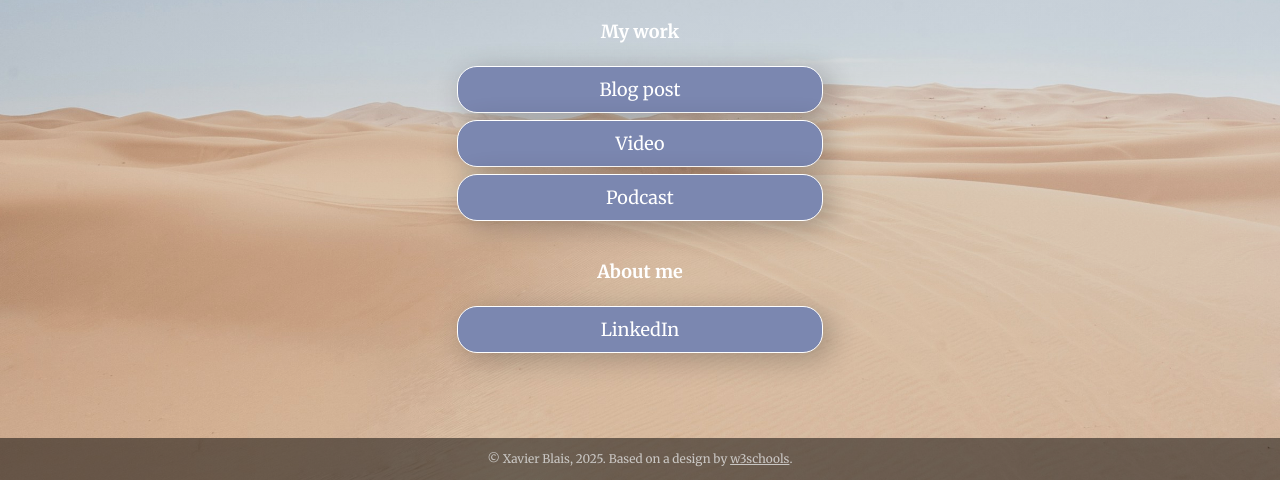
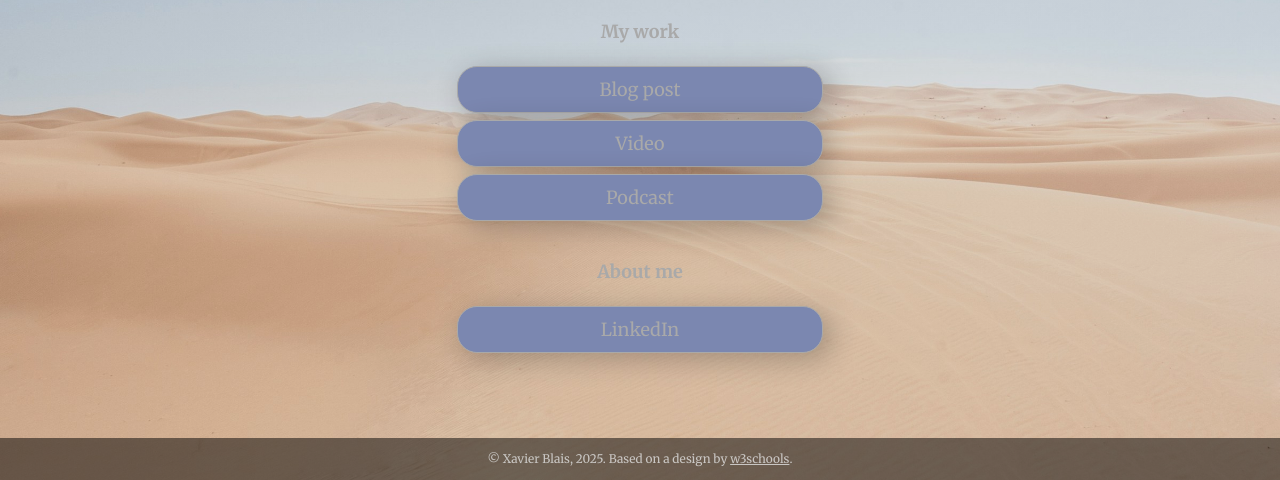
Before and after one commit to XavierBlais/XavierBlais.github.io, a plain HTML site: page index.html in a window 1280 px wide. Shown: the part 320-800 px from the top of the page. Drawn offline with Linux system fonts and the light colour scheme.

Commit message:
Updated styles.css as well as added video

```diff
--- a/css/style.css
+++ b/css/style.css
@@ -1,5 +1,5 @@
 :root {
-    --primaryText: #fff;
+    --primaryText: #a9a9a9;
     --secondaryText: #99f2b1;
     --primary: #7b87b0;
     --secondary: #c1c8de;
--- a/index.html
+++ b/index.html
@@ -40,9 +40,9 @@
       <div class="button toggle">Video</div>
       <div class="slidedown">
         <div class="description">
-          <h2>Video title</h2>
-          <p>Add a short but appealing description of your video.</p>
-          <a href="#" class="external-link" target="_blank">Watch</a>
+          <h2>AIO Liquid Cooler Install Tutorial</h2>
+          <p>Have an old dusty AIO that needs a-swappin? Are you sick of guides filled with fluff and useless filler? This video is for you!.</p>
+          <a href="https://www.youtube.com/watch?v=W-mkLQR_CFQ" class="external-link" target="_blank">Watch</a>
         </div>
       </div>
 
```
